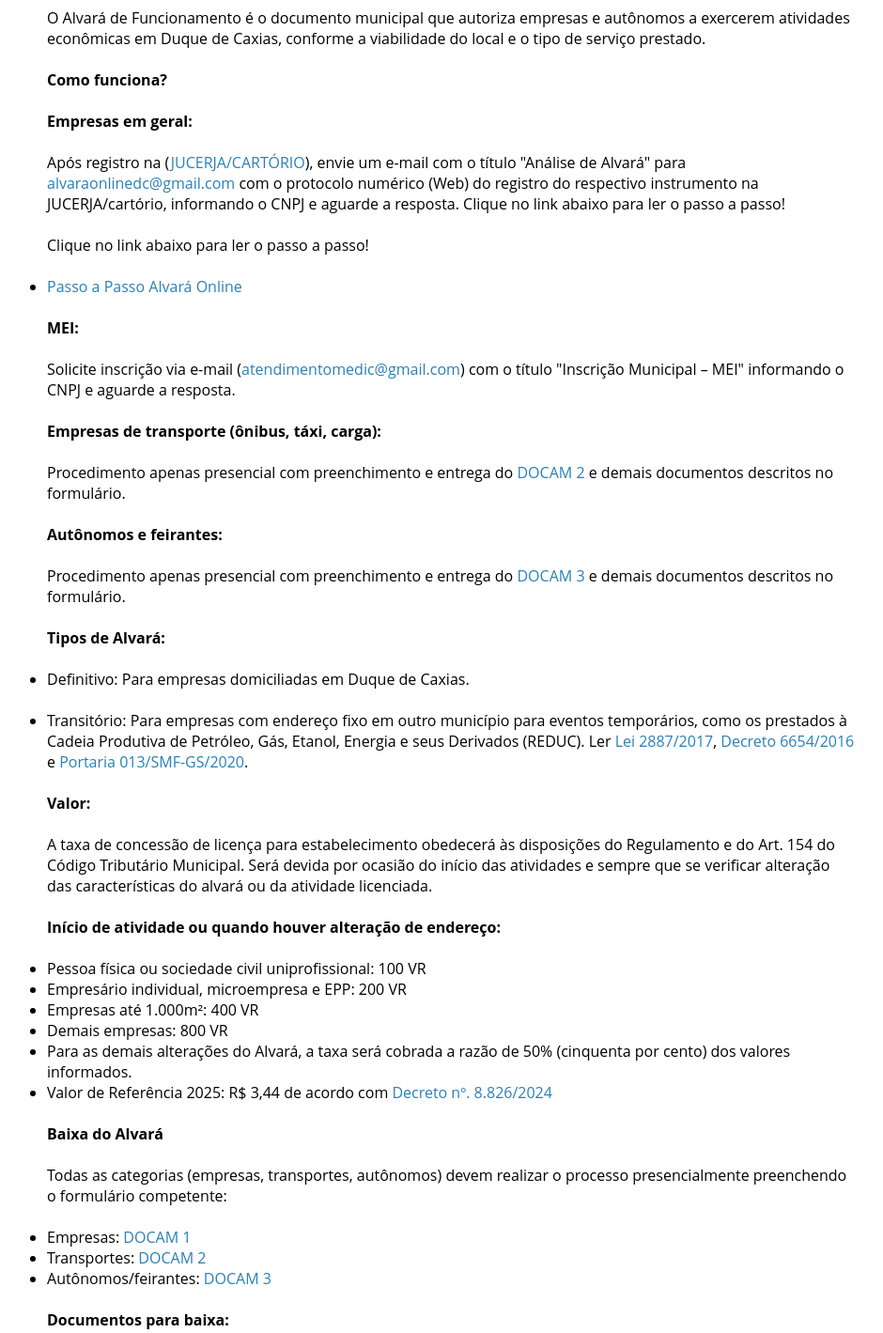
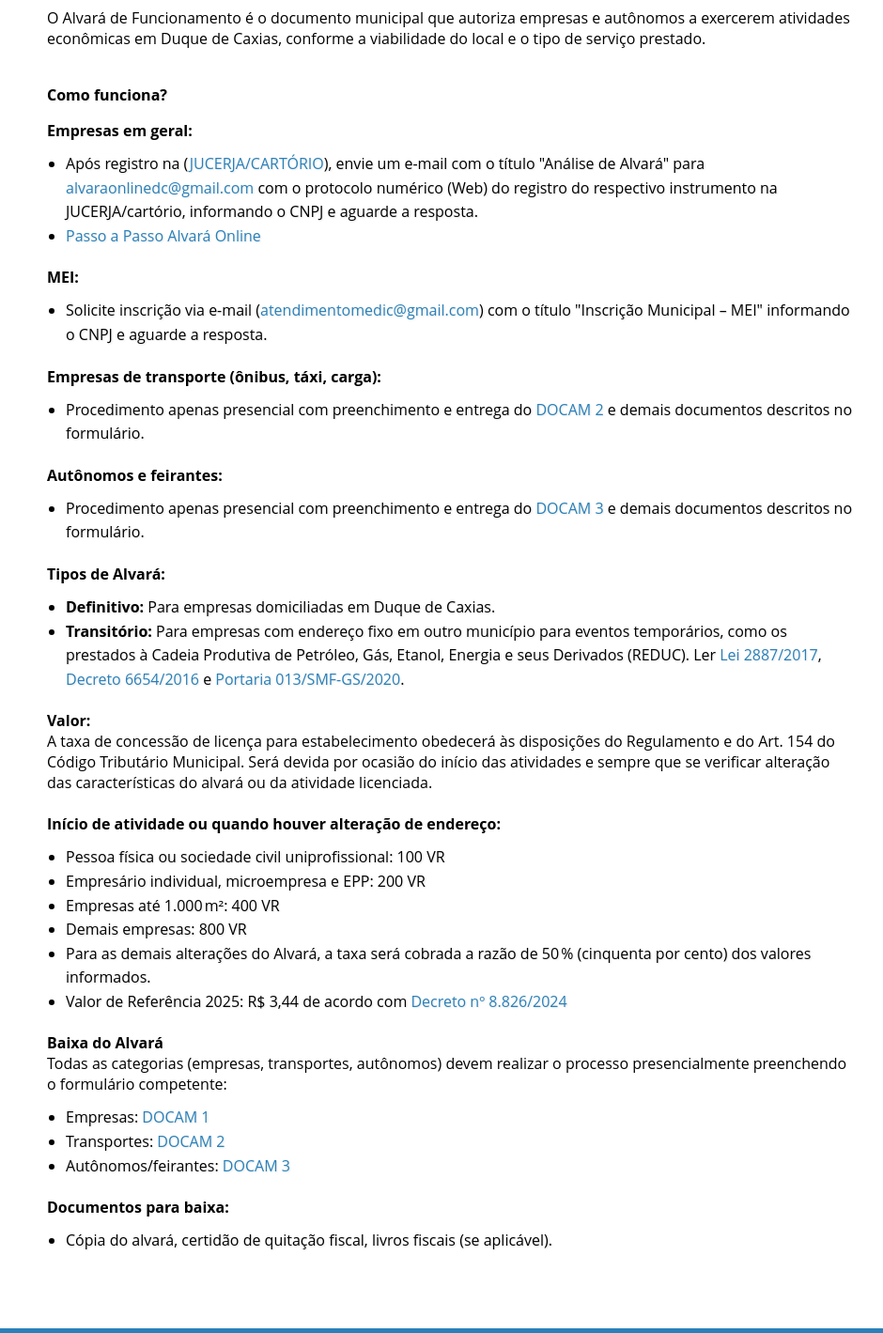
Before and after one commit to RafaellMello/portalpmdc, a plain HTML site: page sitealvara.html in a window 1280 px wide. Shown: the part 800-2219 px from the top of the page at 94% size, without its empty margins (160-1100 px from the left). Drawn offline with Linux system fonts and the light colour scheme; a web font is replaced by a local one.

Commit message:
Alterações - Rafael - 21/07/2025
xd

```diff
--- a/sitealvara.html
+++ b/sitealvara.html
@@ -170,74 +170,62 @@
   <p>O Alvará de Funcionamento é o documento municipal que autoriza empresas e autônomos a exercerem atividades econômicas em Duque de Caxias, conforme a viabilidade do local e o tipo de serviço prestado.</p>
   <br>
   <p><strong>Como funciona?</strong></p>
+
+  <h4>Empresas em geral:</h4>
+  <ul>
+    <li>Após registro na (<a href="http://www.jucerja.rj.gov.br/Servicos/regin/ReginServicosCadastrar" target="_blank">JUCERJA/CARTÓRIO</a>), envie um e-mail com o título "Análise de Alvará" para <a href="mailto:alvaraonlinedc@gmail.com">alvaraonlinedc@gmail.com</a> com o protocolo numérico (Web) do registro do respectivo instrumento na JUCERJA/cartório, informando o CNPJ e aguarde a resposta.</li>
+    <li><a href="pdfs/Alvará/Passo a passo Alvará Online DC.pdf">Passo a Passo Alvará Online</a></li>
+  </ul>
+
+  <h4>MEI:</h4>
+  <ul>
+    <li>Solicite inscrição via e-mail (<a href="mailto:atendimentomedic@gmail.com">atendimentomedic@gmail.com</a>) com o título "Inscrição Municipal – MEI" informando o CNPJ e aguarde a resposta.</li>
+  </ul>
+
+  <h4>Empresas de transporte (ônibus, táxi, carga):</h4>
+  <ul>
+    <li>Procedimento apenas presencial com preenchimento e entrega do <a href="pdfs/Alvará/DOCAM 2 (ÔNIBUS, TAXA, TRANSPORTE).pdf">DOCAM 2</a> e demais documentos descritos no formulário.</li>
+  </ul>
+
+  <h4>Autônomos e feirantes:</h4>
+  <ul>
+    <li>Procedimento apenas presencial com preenchimento e entrega do <a href="pdfs/Alvará/DOCAM 3 (AUTÔNOMO E FEIRANTES).pdf">DOCAM 3</a> e demais documentos descritos no formulário.</li>
+  </ul>
+
+  <h4>Tipos de Alvará:</h4>
+  <ul>
+    <li><strong>Definitivo:</strong> Para empresas domiciliadas em Duque de Caxias.</li>
+    <li><strong>Transitório:</strong> Para empresas com endereço fixo em outro município para eventos temporários, como os prestados à Cadeia Produtiva de Petróleo, Gás, Etanol, Energia e seus Derivados (REDUC). Ler <a href="pdfs/2887 - RESPONSABILIDADE TRIBUTARIA (PRODUÇÃO DE PETRÓLEO).pdf">Lei 2887/2017</a>, <a href="pdfs/DECRETO 6654.pdf">Decreto 6654/2016</a> e <a href="pdfs/PORTARIA 013 SMF 2020.pdf">Portaria 013/SMF-GS/2020</a>.</li>
+  </ul>
+
+
+  <h4>Valor:</h4>
+  <p>A taxa de concessão de licença para estabelecimento obedecerá às disposições do Regulamento e do Art. 154 do Código Tributário Municipal. Será devida por ocasião do início das atividades e sempre que se verificar alteração das características do alvará ou da atividade licenciada.</p>
   <br>
-        <p><strong>Empresas em geral:</strong></p>
-        <br>
+
+  <h4>Início de atividade ou quando houver alteração de endereço:</h4>
   <ul>
-            Após registro na (<a href="http://www.jucerja.rj.gov.br/Servicos/regin/ReginServicosCadastrar" target="_blank">JUCERJA/CARTÓRIO</a>), envie um e-mail com o título "Análise de Alvará" para <a href="mailto:alvaraonlinedc@gmail.com">alvaraonlinedc@gmail.com</a> com o protocolo numérico (Web) do registro do respectivo instrumento na JUCERJA/cartório, informando o CNPJ e aguarde a resposta. Clique no link abaixo para ler o passo a passo!</p>
-            <br>
-            <p>Clique no link abaixo para ler o passo a passo!</p>
-            <br>
-            <li><a href="pdfs/Alvará/Passo a passo Alvará Online DC.pdf">Passo a Passo Alvará Online</a></li>
-            <br>
+    <li>Pessoa física ou sociedade civil uniprofissional: 100 VR</li>
+    <li>Empresário individual, microempresa e EPP: 200 VR</li>
+    <li>Empresas até 1.000 m²: 400 VR</li>
+    <li>Demais empresas: 800 VR</li>
+    <li>Para as demais alterações do Alvará, a taxa será cobrada a razão de 50 % (cinquenta por cento) dos valores informados.</li>
+    <li>Valor de Referência 2025: R$ 3,44 de acordo com <a href="https://leismunicipais.com.br/a/rj/d/duque-de-caxias/decreto/2024/883/8826/decreto-n-8826-2024-define-o-percentual-de-atualizacao-monetaria-para-o-municipio-de-duque-de-caxias-estabelece-o-novo-valor-de-referencia-municipal-vr-dc-e-atualiza-dispositivos-que-o-utilizam-como-indexador-para-o-exercicio-de-2025?q=8826%20decreto%20" target="_blank">Decreto nº 8.826/2024</a></li>
   </ul>
-        <p><strong>MEI:</strong></p>
-        <br>
-        <ul>
-            Solicite inscrição via e-mail (<a href="mailto:atendimentomedic@gmail.com">atendimentomedic@gmail.com</a>) com o título "Inscrição Municipal – MEI" informando o CNPJ e aguarde a resposta.
-        </ul>
-        <br>
-        <p><strong>Empresas de transporte (ônibus, táxi, carga):</strong></p>
-        <br>
-        <ul>
-            Procedimento apenas presencial com preenchimento e entrega do <a href="pdfs/Alvará/DOCAM 2 (ÔNIBUS, TAXA, TRANSPORTE).pdf">DOCAM 2</a> e demais documentos descritos no formulário.
-        </ul>
-        <br>
-            <p><strong>Autônomos e feirantes:</strong></p>
-            <br>
-            <ul>
-            Procedimento apenas presencial com preenchimento e entrega do <a href="pdfs/Alvará/DOCAM 3 (AUTÔNOMO E FEIRANTES).pdf">DOCAM 3</a> e demais documentos descritos no formulário.
-            <br>
-        </ul>
-        <br>
-        <p><strong>Tipos de Alvará:</strong></p>
-        <ul>
-            <br>
-            <li>Definitivo: Para empresas domiciliadas em Duque de Caxias.</li>
-            <br>
-            <li>Transitório: Para empresas com endereço fixo em outro município para eventos temporários, como os prestados à Cadeia Produtiva de Petróleo, Gás, Etanol, Energia e seus Derivados (REDUC). Ler <a href="pdfs/2887 - RESPONSABILIDADE TRIBUTARIA (PRODUÇÃO DE PETRÓLEO).pdf">Lei 2887/2017</a>, <a href="pdfs/DECRETO 6654.pdf">Decreto 6654/2016</a> e <a href="pdfs/PORTARIA 013 SMF 2020.pdf">Portaria 013/SMF-GS/2020</a>.</li>
-            <br>
-        </ul>
-        <p><strong>Valor:</strong></p>
-        <br>
-        <p>A taxa de concessão de licença para estabelecimento obedecerá às disposições do Regulamento e do Art. 154 do Código Tributário Municipal. Será devida por ocasião do início das atividades e sempre que se verificar alteração das características do alvará ou da atividade licenciada.</p>
-        <br>
-        <p><strong>Início de atividade ou quando houver alteração de endereço:</strong></p>
-        <br>
-        <ul>
-            <li>Pessoa física ou sociedade civil uniprofissional: 100 VR</li>
-            <li>Empresário individual, microempresa e EPP: 200 VR</li>
-            <li>Empresas até 1.000m²: 400 VR</li>
-            <li>Demais empresas: 800 VR</li>
-            <li><p>Para as demais alterações do Alvará, a taxa será cobrada a razão de 50% (cinquenta por cento) dos valores informados.</p></li>
-            <li><p>Valor de Referência 2025: R$ 3,44 de acordo com <a href="https://leismunicipais.com.br/a/rj/d/duque-de-caxias/decreto/2024/883/8826/decreto-n-8826-2024-define-o-percentual-de-atualizacao-monetaria-para-o-municipio-de-duque-de-caxias-estabelece-o-novo-valor-de-referencia-municipal-vr-dc-e-atualiza-dispositivos-que-o-utilizam-como-indexador-para-o-exercicio-de-2025?q=8826%20decreto%20" target="_blank">Decreto nº. 8.826/2024</a></p></li>
-        </ul>
-            <br>
-        <p><strong>Baixa do Alvará</strong></p>
-        <br>
+
+  <h4>Baixa do Alvará</h4>
   <p>Todas as categorias (empresas, transportes, autônomos) devem realizar o processo presencialmente preenchendo o formulário competente:</p>
   <ul>
-            <br>
-            <li>Empresas: <a href="pdfs/Alvará/DOCAM.pdf">DOCAM 1</a></li>
-            <li>Transportes: <a href="pdfs/Alvará/DOCAM 2 (ÔNIBUS, TAXA, TRANSPORTE).pdf">DOCAM 2</a></li>
-            <li>Autônomos/feirantes: <a href="pdfs/Alvará/DOCAM 3 (AUTÔNOMO E FEIRANTES).pdf">DOCAM 3</a></li>
+    <li>Empresas: <a href="pdfs/Alvará/DOCAM.pdf">DOCAM 1</a></li>
+    <li>Transportes: <a href="pdfs/Alvará/DOCAM 2 (ÔNIBUS, TAXA, TRANSPORTE).pdf">DOCAM 2</a></li>
+    <li>Autônomos/feirantes: <a href="pdfs/Alvará/DOCAM 3 (AUTÔNOMO E FEIRANTES).pdf">DOCAM 3</a></li>
   </ul>
-        <br>
-        <p><strong>Documentos para baixa:</strong></p>
-        <br>
+
+  <h4>Documentos para baixa:</h4>
   <ul>
     <li>Cópia do alvará, certidão de quitação fiscal, livros fiscais (se aplicável).</li>
   </ul>
+</div>
 
     </div>
 
@@ -252,7 +240,7 @@
                 <a href="https://www.camara.leg.br/">Câmara dos Deputados</a>
                 <a href="https://www.rj.gov.br/">Governo Estadual</a>
                 <a href="http://www.cmdc.rj.gov.br/?page_id=7592">Leis Municipais</a>
-                <a href="http://www.portaltransparencia.gov.br/">Portal Transparência</a>
+                <a href="https://transparencia.duquedecaxias.rj.gov.br/">Portal Transparência</a>
             </div>
             <div class="footer-section">
                 <h3>FALE CONOSCO</h3>
--- a/style.css
+++ b/style.css
@@ -904,3 +904,26 @@ a, .text-content-after-cards a, .text-dos-botoes a, .iss-text-container a, .text
     height: 68px;
   }
 }
+
+
+p > strong {
+  display: inline-block;
+  margin-top: 16px;
+  margin-bottom: 16px;
+  font-weight: bold;
+  text-shadow: 1px 1px 2px rgba(0, 0, 0, 0.1); /* sombra leve */
+}
+
+
+ul {
+  margin-top: 12px;
+  margin-bottom: 20px;
+  padding-left: 20px;
+  text-shadow: 1px 1px 2px rgba(0, 0, 0, 0.1);
+}
+
+ul li {
+  margin-bottom: 0px;
+  line-height: 1.6;
+  text-shadow: 1px 1px 2px rgba(0, 0, 0, 0.1);
+}
```
Also changed, not shown: index.html (+11 -11 lines), siteatendimento.html (+1 -1 lines), sitecertidoes.html (+1 -1 lines), siteconteudo.html (+1 -1 lines), siteformularios.html (+1 -1 lines), siteiptu.html (+13 -2 lines), siteiss.html (+17 -4 lines), siteitbi.html (+4 -4 lines), sitelegislacao.html (+1 -1 lines), sitenfse.html (+12 -14 lines), siteplantaofiscal.html (+3 -3 lines). Lines whose indentation alone changed are shown as unchanged.
